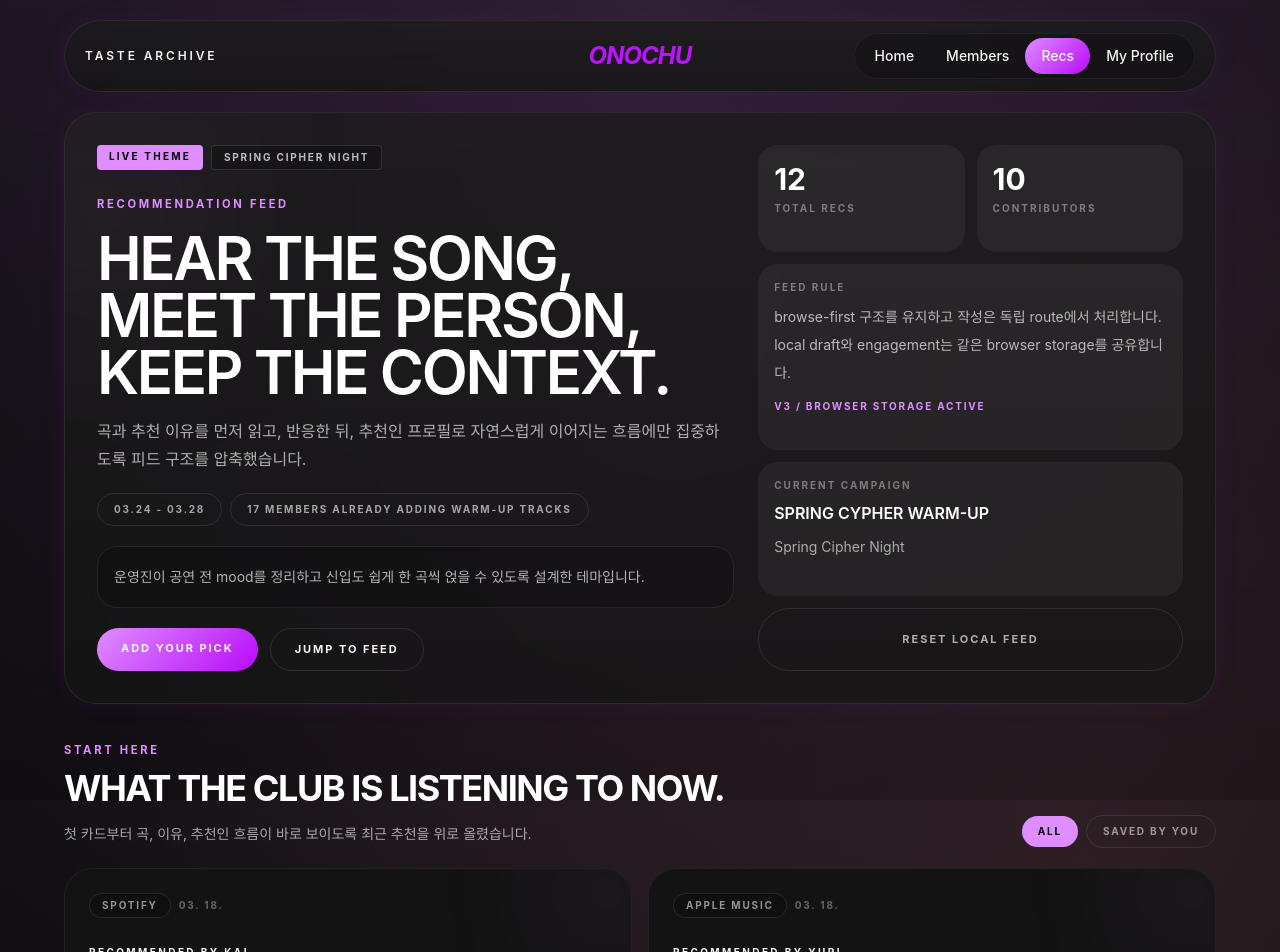
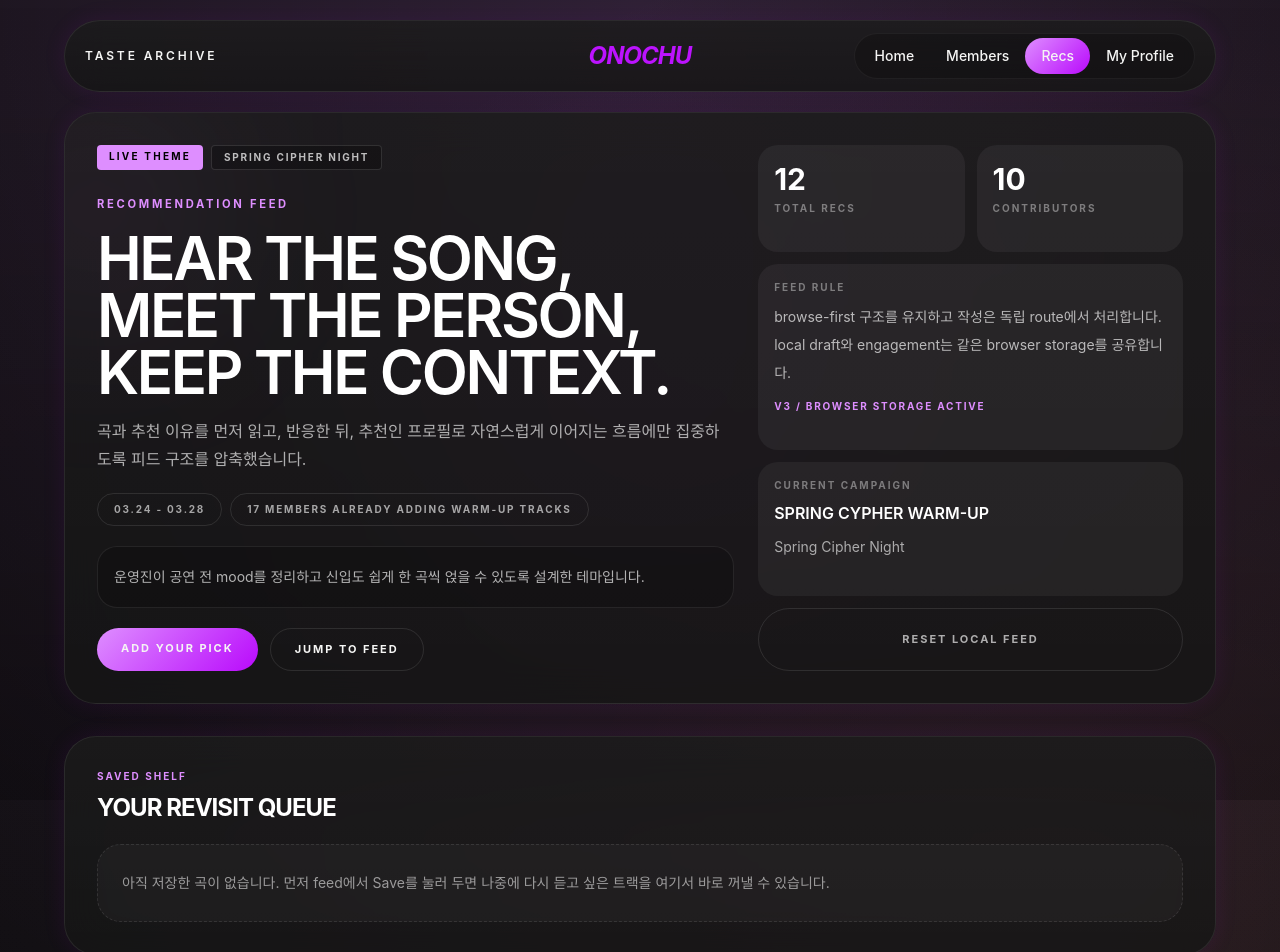
Before and after one commit to MrTMI-0315/onochu, a Next.js app: page /recommendations in a window 1280 px wide. Shown: the top 952 px of the page. Built offline with nearby package versions, Linux system fonts and the light colour scheme.

Commit message:
MB 35 : surface saved shelf and empty guidance

```diff
--- a/components/recommendation-studio.tsx
+++ b/components/recommendation-studio.tsx
@@ -116,6 +116,11 @@ export function RecommendationStudio({
 
     return localRecommendations;
   }, [activeFilter, localRecommendations, savedRecommendationIds]);
+  const savedRecommendations = useMemo(() => {
+    return localRecommendations.filter((recommendation) =>
+      savedRecommendationIds.has(recommendation.id),
+    );
+  }, [localRecommendations, savedRecommendationIds]);
   const featuredRecommendations = filteredRecommendations.slice(0, 4);
   const remainingRecommendations = filteredRecommendations.slice(4);
 
@@ -311,6 +316,51 @@ export function RecommendationStudio({
             <RecommendationCard recommendation={latestDraft} linkToMember={false} />
           </section>
         ) : null}
+
+        <section className="onochu-panel rounded-[2rem] p-6 md:p-8">
+          <div className="mb-5 flex items-center justify-between gap-4">
+            <div>
+              <p className="text-[10px] font-bold uppercase tracking-[0.2em] text-[#de8eff]">
+                Saved shelf
+              </p>
+              <h2 className="onochu-display mt-2 text-2xl font-bold uppercase text-white">
+                Your revisit queue
+              </h2>
+            </div>
+            {savedRecommendations.length > 0 ? (
+              <button
+                type="button"
+                onClick={() => setActiveFilter("saved")}
+                className="rounded-full border border-white/10 px-4 py-2 text-[10px] font-bold uppercase tracking-[0.18em] text-white/65 transition hover:border-[#de8eff]/30 hover:text-white"
+              >
+                View saved only
+              </button>
+            ) : null}
+          </div>
+
+          {savedRecommendations.length > 0 ? (
+            <div className="grid gap-4 lg:grid-cols-2">
+              {savedRecommendations.slice(0, 2).map((recommendation) => (
+                <RecommendationCard
+                  key={recommendation.id}
+                  recommendation={recommendation}
+                  compact
+                  engagement={
+                    engagementByRecommendationId[recommendation.id] ??
+                    createEmptyRecommendationEngagementState()
+                  }
+                  linkToMember
+                  onToggleEngagement={handleToggleEngagement}
+                />
+              ))}
+            </div>
+          ) : (
+            <div className="rounded-[1.5rem] border border-dashed border-white/10 bg-white/3 p-6 text-sm leading-7 text-white/55">
+              아직 저장한 곡이 없습니다. 먼저 feed에서 Save를 눌러 두면 나중에
+              다시 듣고 싶은 트랙을 여기서 바로 꺼낼 수 있습니다.
+            </div>
+          )}
+        </section>
 
         <section id="feed-start" className="space-y-5">
           <div className="flex items-end justify-between gap-4">
```
Also changed, not shown: 1 other file (tests, documents, lock files or other folders).
